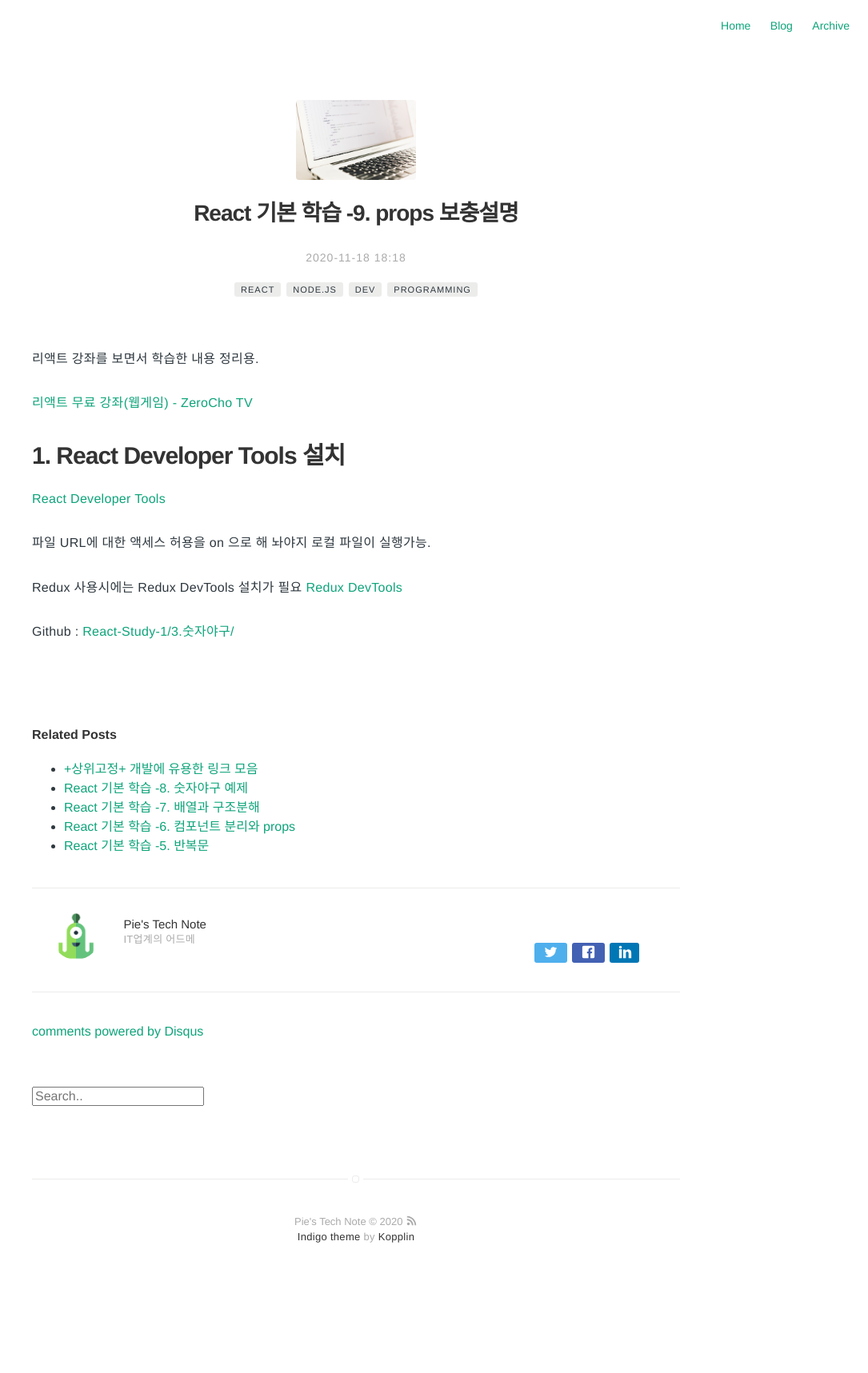
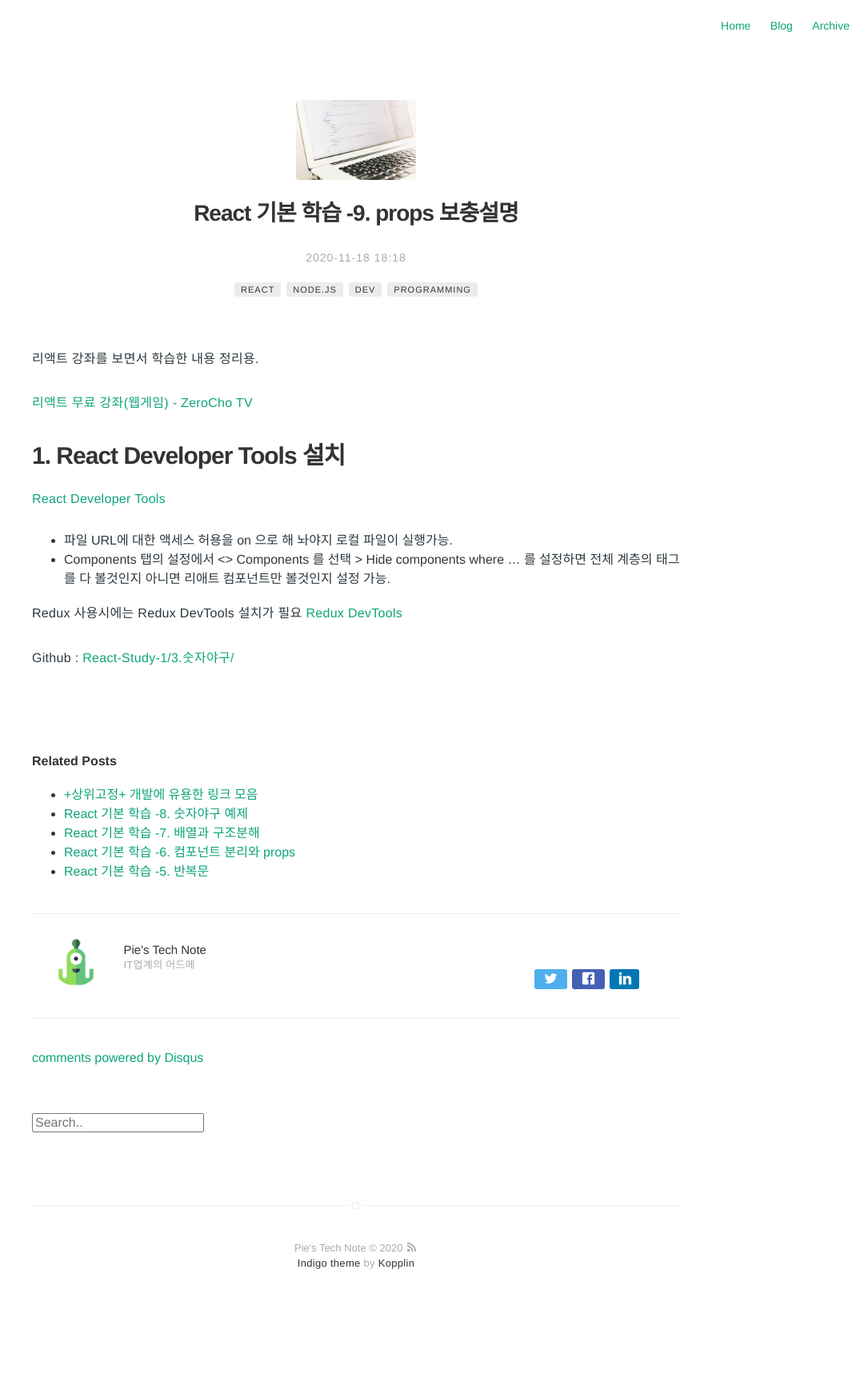
Before and after one commit to Pie001/pie001.github.io, a Jekyll site: the page built from _posts/2020-11-19-0078.md, in a window 1280 px wide. Shown: the whole page at 80% size, without its empty margins (195-1280 px from the left). Built offline with Jekyll 4.4.1, drawn with Linux system fonts in a browser that asks for light colours; comment, search, counter and statistics services are not loaded; before the commit the page ends 1685 px from its top, so only the background shows below that.

Commit message:
Update 2020-11-19-0078.md

```diff
--- a/_posts/2020-11-19-0078.md
+++ b/_posts/2020-11-19-0078.md
@@ -23,7 +23,9 @@ description: React 기본 학습 -9. props 보충설명
 # 1. React Developer Tools 설치
 [React Developer Tools](https://chrome.google.com/webstore/detail/react-developer-tools/fmkadmapgofadopljbjfkapdkoienihi)
 
-파일 URL에 대한 액세스 허용을 on 으로 해 놔야지 로컬 파일이 실행가능.
+- 파일 URL에 대한 액세스 허용을 on 으로 해 놔야지 로컬 파일이 실행가능.
+- Components 탭의 설정에서 <> Components 를 선택 > Hide components where ... 를 설정하면 전체 계층의 태그를 다 볼것인지 아니면 리애트 컴포넌트만 볼것인지 설정 가능.
+
 
 Redux 사용시에는 Redux DevTools 설치가 필요
 [Redux DevTools](https://chrome.google.com/webstore/detail/redux-devtools/lmhkpmbekcpmknklioeibfkpmmfibljd)
```
